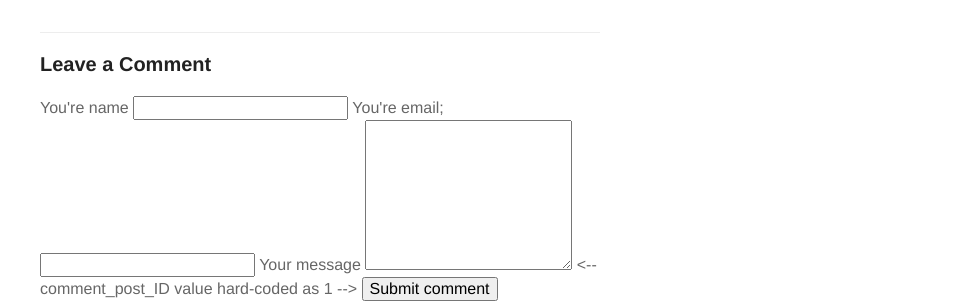
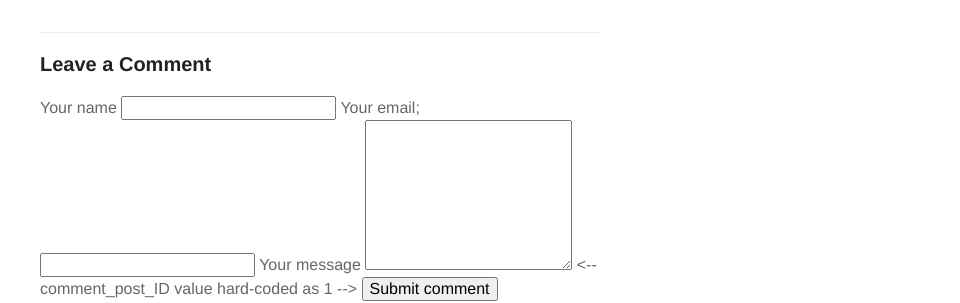
Before and after one commit to Jayesh-Karwande/Jayesh-Karwande.github.io, a Jekyll site: the page built from _posts/2019-12-09-start-own-website.markdown, in a window 1280 px wide. Shown: the part 785-1088 px from the top of the page, without its empty margins (320-1280 px from the left). Built offline with Jekyll 4.4.1, drawn with Linux system fonts in a browser that asks for light colours.

Commit message:
Update disqus.html

```diff
--- a/_includes/disqus.html
+++ b/_includes/disqus.html
@@ -4,10 +4,10 @@
 
   <form action="post_comment.php" method="post" id="commentform">
 
-    <label for="comment_author" class="required">You're name</label>
+    <label for="comment_author" class="required">Your name</label>
     <input type="text" name="comment_author" id="comment_author" value="" tabindex="1" required="required">
 
-    <label for="email" class="required">You're email;</label>
+    <label for="email" class="required">Your email;</label>
     <input type="email" name="email" id="email" value="" tabindex="2" required="required">
 
     <label for="comment" class="required">Your message</label>
```
